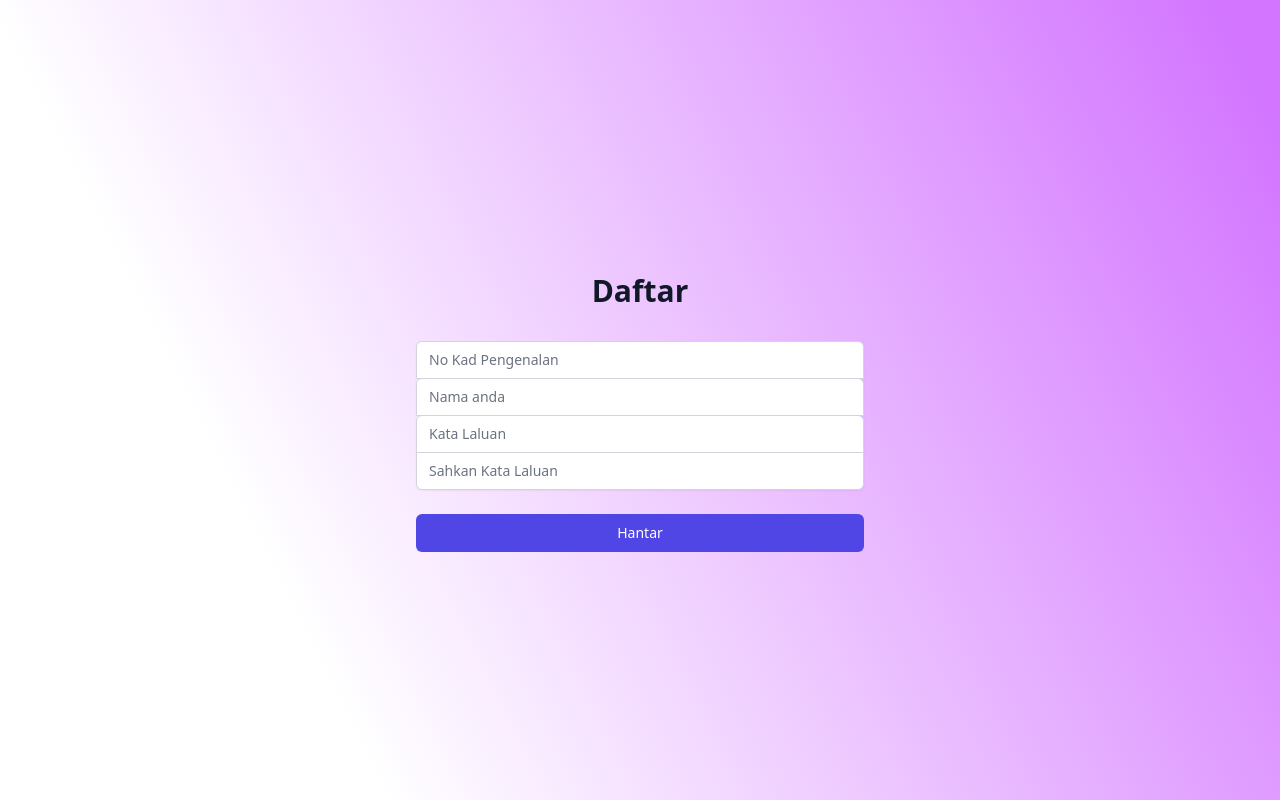
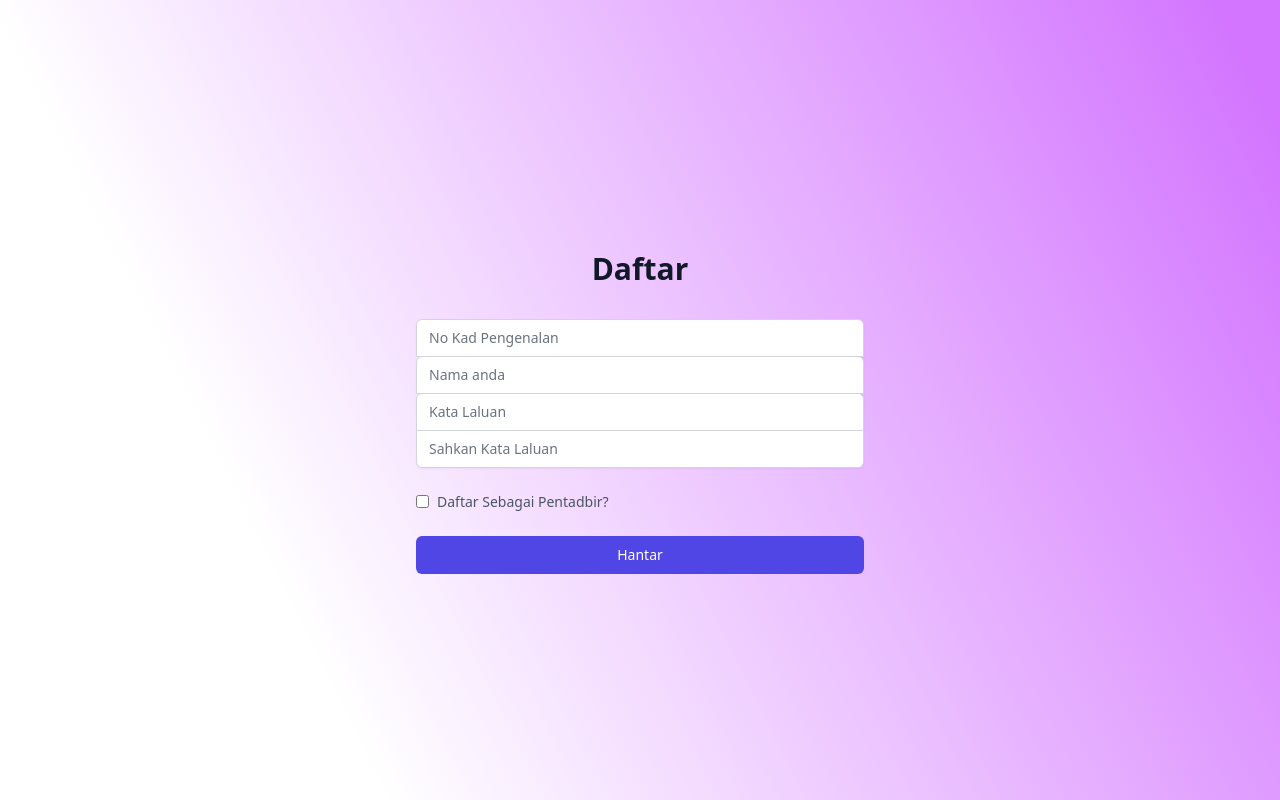
Before and after one commit to Apitpr0/skly-cms, a PHP site: page /register.php in a window 1280 px wide. Run offline with PHP 8.4, Linux system fonts and the light colour scheme; some libraries are stand-ins or nearby versions.

Commit message:
add checkmark to set admin and change profile attr

```diff
--- a/profile.php
+++ b/profile.php
@@ -77,11 +77,11 @@ while ($res = mysqli_fetch_array($result)) {
                 </div>
                 <div class="mt-4">
                 <label class="block">Name</label>
-                <input name="NAMES" type="text" required class="w-full px-4 py-2 mt-2 border rounded-md focus:outline-none focus:ring-1 focus:ring-blue-600"  value="<?php echo $NAME; ?>">
+                <input name="NAMES" type="text" class="w-full px-4 py-2 mt-2 border rounded-md focus:outline-none focus:ring-1 focus:ring-blue-600"  value="<?php echo $NAME; ?>">
                 </div>
                 <div class="mt-4">
                 <label class="block">Password</label>
-                <input name="PASS" type="text" required class="w-full px-4 py-2 mt-2 border rounded-md focus:outline-none focus:ring-1 focus:ring-blue-600">
+                <input name="PASS" type="text" class="w-full px-4 py-2 mt-2 border rounded-md focus:outline-none focus:ring-1 focus:ring-blue-600">
                 </div>
                 <div class="flex items-baseline justify-between">
                     <button type="submit" name="update" class="px-6 py-2 mt-4 text-white bg-blue-600 rounded-lg hover:bg-blue-900">Update</button>
--- a/register.php
+++ b/register.php
@@ -6,6 +6,7 @@ if (isset($_POST['submit'])) {
     $password = $_POST['password'];
     $cPass = $_POST['cpass'];
     $nama = $_POST['name'];
+    $is_admin = isset($_POST['is_admin']) ? 1 : 0; // check if the checkbox is checked
 
     if (empty($ic)) {
         $msg = "IC field cannot be empty";
@@ -17,7 +18,7 @@ if (isset($_POST['submit'])) {
         $msg = "Password must be at least 8 characters long and contain at least one letter and one number";
     } else {
         $hashed_password = hash('sha512', $password);
-        if (!mysqli_query($connection, "INSERT INTO USERS (ic, name, password) VALUES ('$ic', '$nama', '$hashed_password')")) {
+        if (!mysqli_query($connection, "INSERT INTO USERS (ic, name, password,is_admin) VALUES ('$ic', '$nama', '$hashed_password', '$is_admin')")) {
             $msg = "An error occurred while registering. Please try again.";
         } else {
             header("Location: login.php");
@@ -54,6 +55,13 @@ if (isset($_POST['submit'])) {
                     <input id="cpass" name="cpass" type="password" required class="appearance-none rounded-none relative block w-full px-3 py-2 border border-gray-300 placeholder-gray-500 text-gray-900 rounded-b-md focus:outline-none focus:ring-indigo-500 focus:border-indigo-500 focus:z-10 sm:text-sm" placeholder="Sahkan Kata Laluan">
                 </div>
             </div>
+                <div>
+        <label for="is_admin" class="flex items-center">
+            <input id="is_admin" name="is_admin" type="checkbox" class="form-checkbox" value="1">
+            <span class="ml-2 text-sm text-gray-600">Daftar Sebagai Pentadbir?</span>
+        </label>
+            </div>
+
 
             <div>
                 <button type="submit" name="submit" class="group relative w-full flex justify-center py-2 px-4 border border-transparent text-sm font-medium rounded-md text-white bg-indigo-600 hover:bg-indigo-700 focus:outline-none focus:ring-2 focus:ring-offset-2 focus:ring-indigo-500">
```
